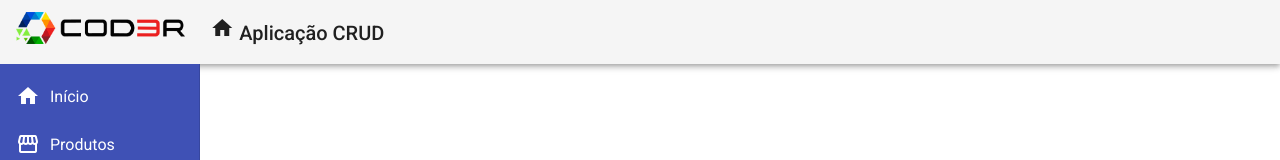
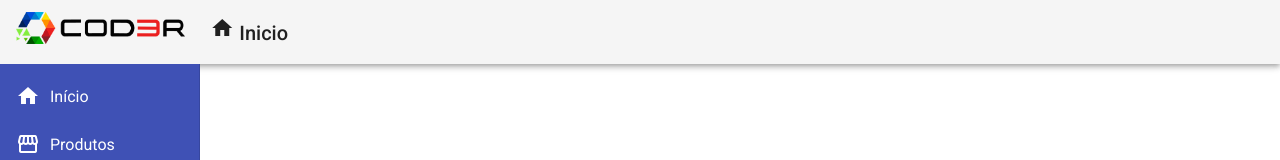
Before and after one commit to lucasx0/angular, an Angular app in the folder frontend/: page / in a window 1280 px wide. Shown: the top 160 px of the page. Built offline with nearby package versions, Linux system fonts and the light colour scheme.

Commit message:
renomeando o header

```diff
--- a/frontend/src/app/components/template/header/header.component.html
+++ b/frontend/src/app/components/template/header/header.component.html
@@ -9,7 +9,7 @@
             <i class="material-icons">
                 home
             </i>
-            Aplicação CRUD
+            Inicio
         </a>
     </span>
 </mat-toolbar>
```
